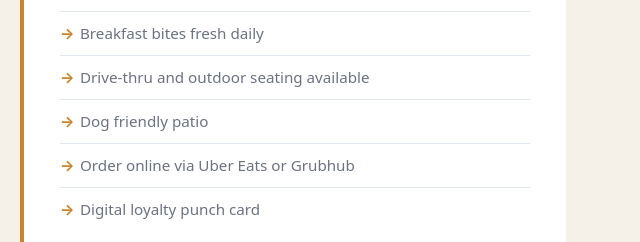
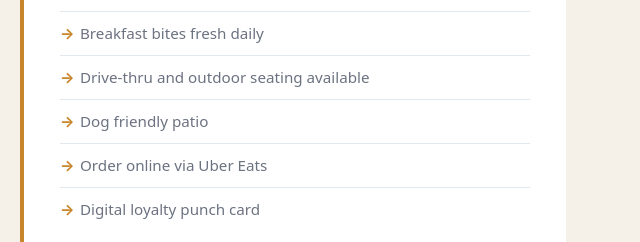
Before and after one commit to SDorsey97-PerDev/mocha-tree-espresso, a website built with Parcel: page index.html in a window 1280 px wide. Shown: the part 852-1094 px from the top of the page, 632-1272 px from the left. Built offline with nearby package versions, Linux system fonts and the light colour scheme; files whose address does not match are found by name.

Commit message:
Small change is text

```diff
--- a/index.html
+++ b/index.html
@@ -277,7 +277,7 @@
                 <li>Breakfast bites fresh daily</li>
                 <li>Drive-thru and outdoor seating available</li>
                 <li>Dog friendly patio</li>
-                <li>Order online via Uber Eats or Grubhub</li>
+                <li>Order online via Uber Eats</li>
                 <li>Digital loyalty punch card</li>
               </ul>
             </div>
```
